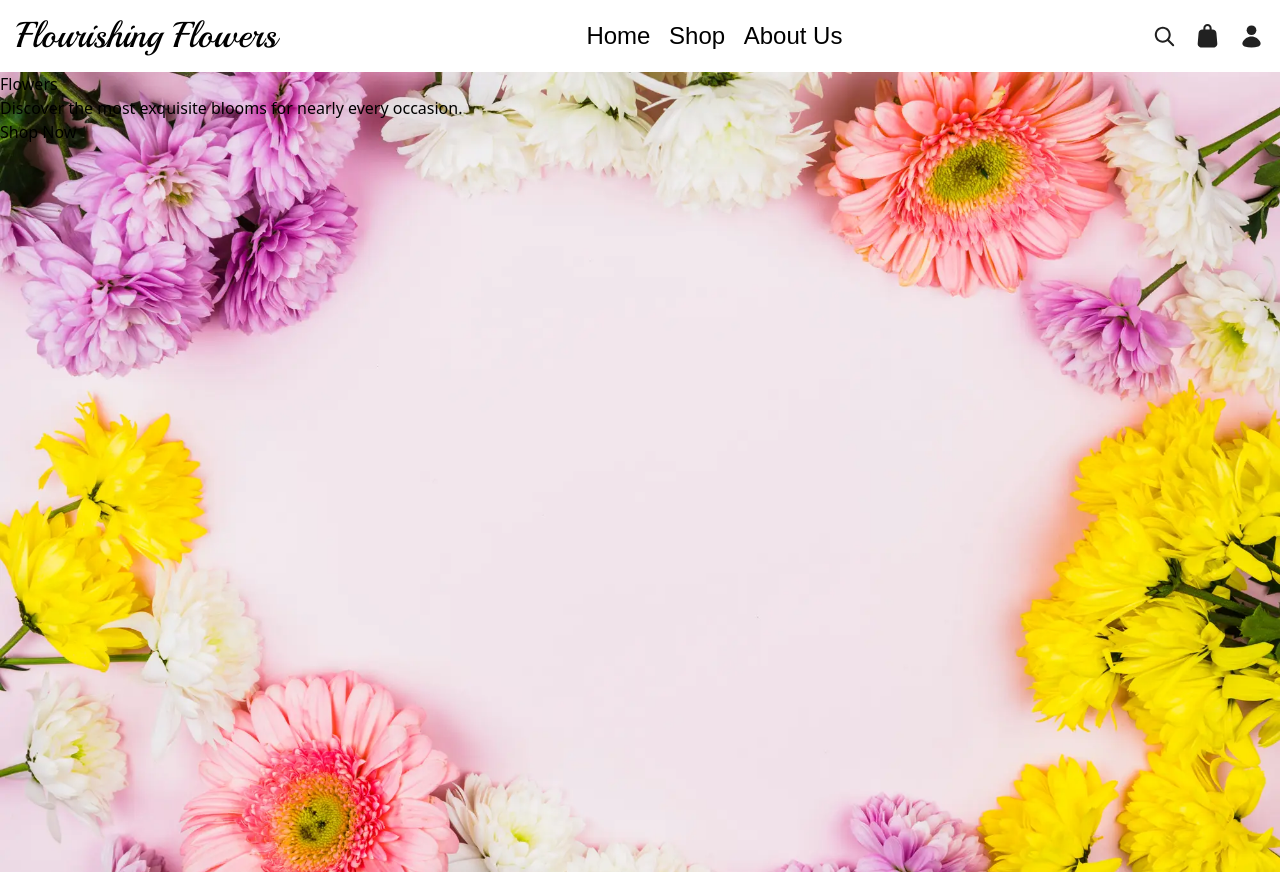
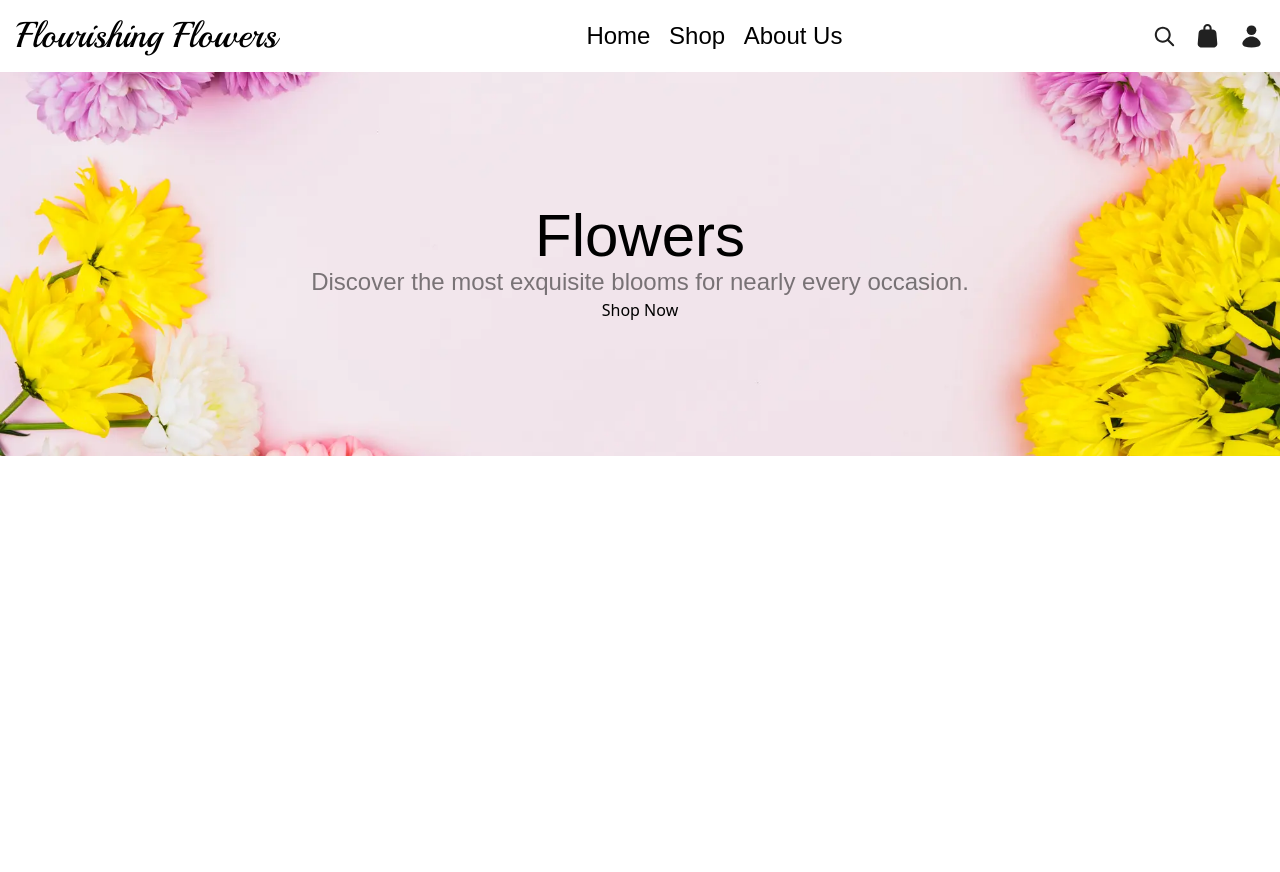
Before and after one commit to robertchapmanrlc/flourishing-flowers, a Next.js app: page / in a window 1280 px wide. After the commit the page ends 800 px from the top, so only its background shows below. Built offline with nearby package versions, Linux system fonts and the light colour scheme; a web font is replaced by a local one.

Commit message:
Started the basic styling for the hero image

```diff
--- a/src/app/page.tsx
+++ b/src/app/page.tsx
@@ -1,14 +1,18 @@
 export default function Main() {
   return (
     <main className="w-full flex flex-col items-center">
-      <section
-        className="w-full h-screen bg-cover"
-        style={{ backgroundImage: `url(Banner1.webp)` }}
+      <div
+        className="w-full h-96 bg-center bg-cover"
+        style={{ backgroundImage: `url(/Banner1.webp)` }}
       >
-        <h2>Flowers</h2>
-        <h5>Discover the most exquisite blooms for nearly every occasion.</h5>
-        <button>Shop Now</button>
-      </section>
+        <div className="h-full relative flex flex-col items-center justify-center">
+          <h2 className="font-pokova text-6xl">Flowers</h2>
+          <h5 className="text-center font-pokova text-2xl text-black/50">
+            Discover the most exquisite blooms for nearly every occasion.
+          </h5>
+          <button className="">Shop Now</button>
+        </div>
+      </div>
     </main>
   );
 }
```
